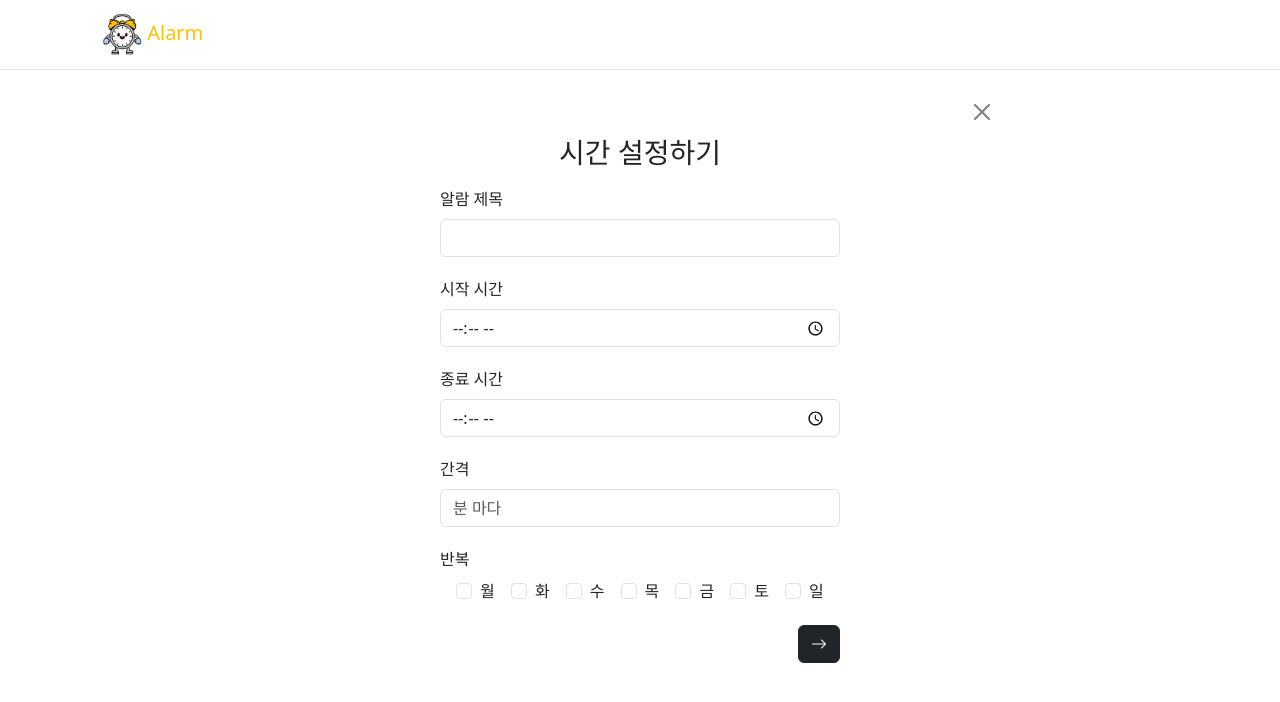
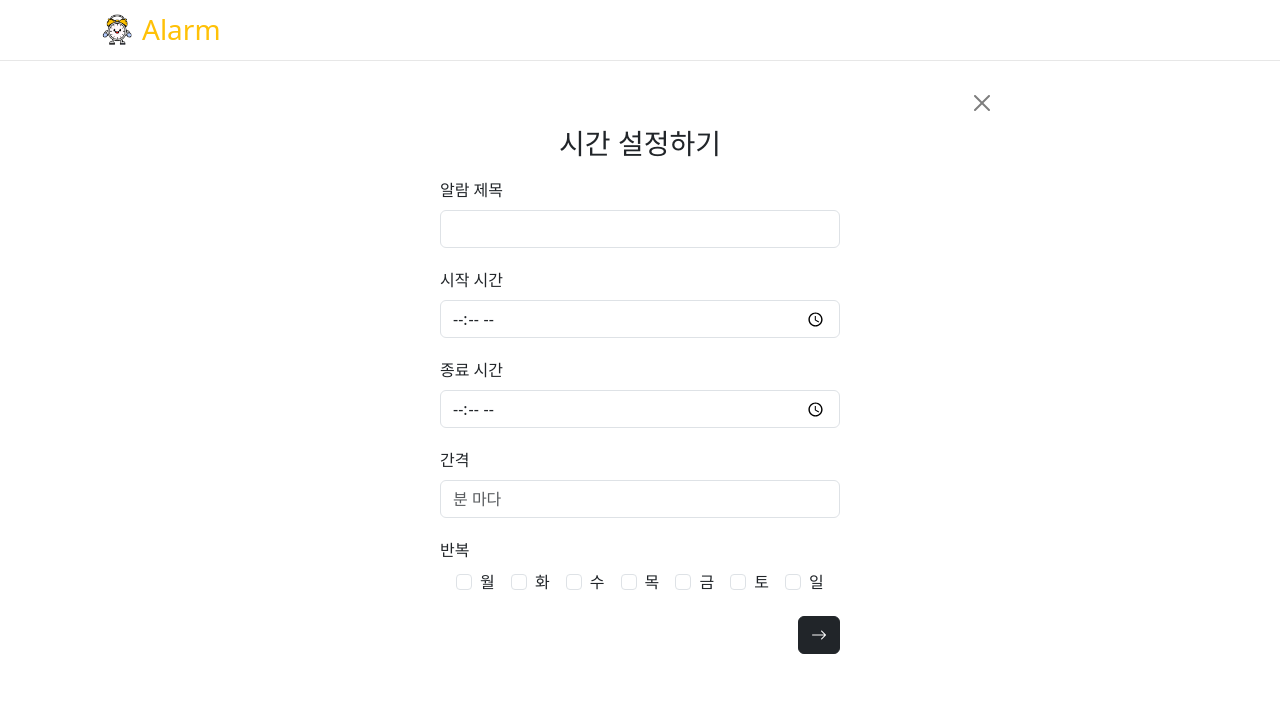
Before and after one commit to JinHyunji/ssafy_first_final_project, a Vue app in the folder first-final-vue-project/: page /alarm/create in a window 1280 px wide. Shown: the top 702 px of the page. Built offline with nearby package versions, Linux system fonts and the light colour scheme; what vue-cookies would draw is missing.

Commit message:
home image, popup view update

```diff
--- a/first-final-vue-project/src/components/common/TheHeaderNav.vue
+++ b/first-final-vue-project/src/components/common/TheHeaderNav.vue
@@ -2,8 +2,12 @@
     <nav class="navbar">
         <div class="container">
             <RouterLink class="navbar-brand" to="/">
-                <img src="/src/assets/img/Logo10.png" width="40">
-                <span style="color: #FFC107;"> Alarm</span>
+                <div class="logos">
+                    <img src="/src/assets/img/Logo10.png" width="30px
+
+                    ">
+                    <h3 style="color: #FFC107;"> Alarm</h3>
+                </div>
             </RouterLink>
             <div class="nav-icons" v-if="isLogined">
                 <RouterLink to="/alarm/list">
@@ -51,4 +55,14 @@ const logout = function() {
     .navbar {
         border-bottom: 1px solid #e7e7e7;
     }
+
+    .logos {
+        display: flex;
+        align-items: center;
+    }
+
+    h3 {
+        margin-left: 10px;
+        margin-bottom: 0px;
+    }
 </style>
--- a/first-final-vue-project/src/views/HomeView.vue
+++ b/first-final-vue-project/src/views/HomeView.vue
@@ -2,7 +2,7 @@
   <!-- <TheHeaderNav/> -->
   <div class="container">
     <img class="homeImg" src="/src/assets/img/Logo10.png">
-    <h1 class="logo">Logo</h1>
+    <h1 class="logo">Alarm Service</h1>
     <div class="home-btns">
       <RouterLink to="/login">
         <button type="button" class="btn btn-outline-warning">로그인</button>
@@ -23,10 +23,10 @@ import TheHeaderNav from '@/components/common/TheHeaderNav.vue';
     display: flex;
     flex-direction: column;
     align-items: center;
-    margin-top: 130px;
+    margin-top: 180px;
   }
   .homeImg {
-    width: 250px;
+    width: 150px;
     /* height: 300px; */
     /* margin: 40px; */
   }
--- a/first-final-vue-project/src/views/PopupView.vue
+++ b/first-final-vue-project/src/views/PopupView.vue
@@ -1,20 +1,21 @@
 <template>
-    <div>
+    <div class="container">
+        <h1>
             {{ store.alarmObject.title }}
-    </div>
+        </h1>
         <div v-if="store.alarmObject.img">
-        이미지에 값이 있을 때 표시되는 항목
+
             <img :src="getImgSrc(store.alarmObject.img)">
         </div>
         <div v-else-if="store.alarmObject.videoId">
-        비디오에 값이 있을때 표시되는 항목
-        <iframe width="560" height="315" :src="getVideoSrc(store.alarmObject.videoId)"
+            <iframe width="700px" height="393.75px" :src="getVideoSrc(store.alarmObject.videoId)"
                 title="YouTube video player" frameborder="0"
                 allow="accelerometer; autoplay; clipboard-write; encrypted-media; gyroscope; picture-in-picture; web-share"
                 referrerpolicy="strict-origin-when-cross-origin" allowfullscreen></iframe>
         </div>
         <div v-else>
-        아무것도 없을 때 표시되는 항목
+
+        </div>
     </div>
 </template>
 
@@ -41,4 +42,12 @@ const getVideoSrc = function (videoLink) {
 
 </script>
 
-<style scoped></style>
+<style scoped>
+    .container {
+        margin-top: 80px;
+        display: flex;
+        flex-direction: column;
+        align-items: center;
+    }
+
+</style>
```
Lines whose indentation alone changed are shown as unchanged.
